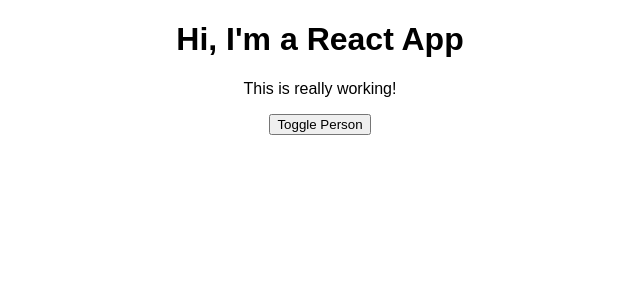
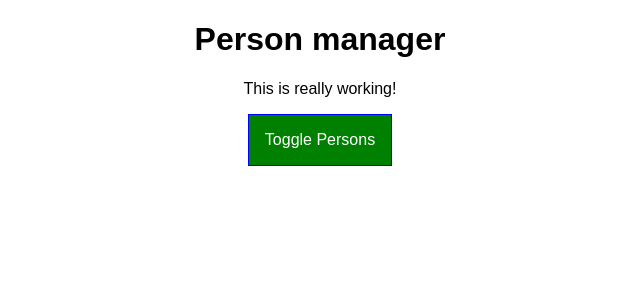
Before and after one commit to kindeme/reactguide, a React app in the folder react-complete-guide/: page / in a window 1280 px wide. Shown: the top 300 px of the page, without its empty margins (320-960 px from the left). Built offline with nearby package versions, Linux system fonts and the light colour scheme.

Commit message:
lifecyle

```diff
--- /dev/null
+++ b/react-complete-guide/src/components/Cockpit/Cockpit.css
@@ -0,0 +1,30 @@
+.red {
+  color: red;
+}
+
+.bold {
+  font-weight: bold;
+}
+
+.Cockpit button {
+  border: 1px solid blue;
+  padding: 16px;
+  background-color: green;
+  font: inherit;
+  color: white;
+  cursor: pointer;
+}
+
+.Cockpit button:hover {
+  background-color: lightgreen;
+  color: black;
+}
+
+.Cockpit button.Red {
+  background-color: red;
+}
+
+.Cockpit button.Red:hover {
+  background-color: salmon;
+  color: black;
+}
--- /dev/null
+++ b/react-complete-guide/src/components/Cockpit/Cockpit.js
@@ -0,0 +1,58 @@
+import React from "react";
+
+import classes from "./Cockpit.css";
+
+const cockpit = (props) => {
+  const assignedClasses = [];
+  let btnClass = "";
+  if (props.showPersons) {
+    btnClass = classes.Red;
+  }
+
+  if (props.persons.length <= 2) {
+    assignedClasses.push(classes.red); // classes = ['red']
+  }
+  if (props.persons.length <= 1) {
+    assignedClasses.push(classes.bold); // classes = ['red', 'bold']
+  }
+
+  return (
+    <div className={classes.Cockpit}>
+      <h1>{props.title}</h1>
+      <p className={assignedClasses.join(" ")}>This is really working!</p>
+      <button className={btnClass} onClick={props.clicked}>
+        Toggle Persons
+      </button>
+    </div>
+  );
+};
+
+export default cockpit;
+
+// import React from "react";
+// import classes from "./Cockpit.css";
+
+// const cockpit = (props) => {
+//   let assignedClasses = [];
+//   let btnClass = "";
+//   if (props.showPersons) {
+//     btnClass = classes.Red;
+//   }
+
+//   if (this.state.persons.length <= 2) {
+//     assignedClasses.push(classes.red); // classes =['red'];
+//   }
+//   if (this.state.persons.length <= 1) {
+//     assignedClasses.push(classes.bold); // classes = ['red','bold]
+//   }
+//   return (
+//     <div className={classes.Cockpit}>
+//       <h1> {props.title}</h1>
+//       <p className={assignedClasses.join(" ")}>This is really working!</p>
+//       <button className={btnClass} onClick={props.clicked}>
+//         Toggle Person
+//       </button>
+//     </div>
+//   );
+// };
+// export default cockpit;
--- a/react-complete-guide/src/components/Persons/Person/Person.css
+++ b/react-complete-guide/src/components/Persons/Person/Person.css
@@ -6,3 +6,9 @@
   padding: 16px;
   text-align: center;
 }
+
+@media (min-width: 500px) {
+  .Person {
+    width: 450px;
+  }
+}
--- a/react-complete-guide/src/components/Persons/Persons.js
+++ b/react-complete-guide/src/components/Persons/Persons.js
@@ -0,0 +1,37 @@
+import React from "react";
+
+import Person from "./Person/Person";
+
+const persons = (props) => {
+  console.log("[Persons.js] rendering...");
+  return props.persons.map((person, index) => {
+    return (
+      <Person
+        click={() => props.clicked(index)}
+        name={person.name}
+        age={person.age}
+        key={person.id}
+        changed={(event) => props.changed(event, person.id)}
+      />
+    );
+  });
+};
+
+export default persons;
+
+// import Teact from "react";
+// import Person from "./Person/Person";
+
+// const persons = (props) =>
+//   props.persons.map((person, index) => {
+//     return (
+//       <Person
+//         click={() => props.clicked(index)}
+//         name={person.name}
+//         key={person.id}
+//         age={person.age}
+//         changed={(event) => props.changed(event, person.id)}
+//       />
+//     );
+//   });
+// export default persons;
--- a/react-complete-guide/src/containers/App.css
+++ b/react-complete-guide/src/containers/App.css
@@ -1,27 +1,3 @@
 .App {
-  margin: 0;
-  padding: 0;
-  font-family: sans-serif;
   text-align: center;
 }
-
-.red {
-  color: red;
-}
-.bold {
-  font-weight: bold;
-}
-
-.Button {
-  background-color: green;
-  font: inherit;
-  color: white;
-  border: 1px solid blue;
-  padding: 8px;
-  cursor: pointer;
-}
-
-.Button:hover {
-  background-color: lightgreen;
-  color: black;
-}
--- a/react-complete-guide/src/containers/App.js
+++ b/react-complete-guide/src/containers/App.js
@@ -1,100 +1,198 @@
 import React, { Component } from "react";
+
 import classes from "./App.css";
-import Person from "./Persons/Person/Person";
-import ErrorBoundary from "./ErrorBoundary/ErrorBoundary";
-import "../components/Persons/Person/Person.css";
+import Persons from "../components/Persons/Persons";
+import Cockpit from "../components/Cockpit/Cockpit";
 
 class App extends Component {
+  constructor(props) {
+    super(props);
+    console.log("[App.js] constructor");
+  }
+
   state = {
     persons: [
-      { name: "Max", age: 28 },
-      { name: "Manu", age: 29 },
-      { name: "Stephanie", age: 26 },
+      { id: "asfa1", name: "Max", age: 28 },
+      { id: "vasdf1", name: "Manu", age: 29 },
+      { id: "asdf11", name: "Stephanie", age: 26 },
     ],
     otherState: "some other value",
     showPersons: false,
   };
 
-  switchNameHandler = (newName) => {
-    // console.log("Was Clicked");
-    //this.state.persons[0].name = "Maximilian";
-    this.setState({
-      persons: [
-        { id: 1, name: newName, age: 28 },
-        { id: 2, name: "Manu", age: 29 },
-        { id: 3, name: "Stephanie", age: 27 },
-      ],
+  static getDerivedStateFromProps(props, state) {
+    console.log("[App.js] getDerivedStateFromProps", props);
+    return state;
+  }
+
+  componentWillMount() {
+    console.log("[App.js] componentWillMount");
+  }
+
+  componentDidMount() {
+    console.log("[App.js] componentDidMount");
+  }
+
+  nameChangedHandler = (event, id) => {
+    const personIndex = this.state.persons.findIndex((p) => {
+      return p.id === id;
     });
-  };
 
-  nameChangeHandler = (event, id) => {
-    const personIndex = this.state.persons.findIndex((p) => {
-      return p.id == id;
-    });
-    const person = { ...this.state.persons[personIndex] };
+    const person = {
+      ...this.state.persons[personIndex],
+    };
+
+    // const person = Object.assign({}, this.state.persons[personIndex]);
 
     person.name = event.target.value;
+
     const persons = [...this.state.persons];
     persons[personIndex] = person;
 
-    this.setState({
-      persons: persons,
-    });
+    this.setState({ persons: persons });
   };
-  togglePersonHandler = () => {
-    const doesShow = this.state.showPersons;
-    this.setState({ showPersons: !doesShow });
-  };
+
   deletePersonHandler = (personIndex) => {
-    // always create a copy ofthe state array
-    //const persons = this.state.persons.slice();
+    // const persons = this.state.persons.slice();
     const persons = [...this.state.persons];
     persons.splice(personIndex, 1);
     this.setState({ persons: persons });
   };
 
+  togglePersonsHandler = () => {
+    const doesShow = this.state.showPersons;
+    this.setState({ showPersons: !doesShow });
+  };
+
   render() {
+    console.log("[App.js] render");
     let persons = null;
-    let btnClass = "";
 
     if (this.state.showPersons) {
       persons = (
-        <div>
-          {this.state.persons.map((person, index) => {
-            return (
-              <Person
-                click={() => this.deletePersonHandler(index)}
-                name={person.name}
-                key={person.id}
-                age={person.age}
-                changed={(event) => this.nameChangeHandler(event, person.id)}
-              />
-            );
-          })}
-        </div>
+        <Persons
+          persons={this.state.persons}
+          clicked={this.deletePersonHandler}
+          changed={this.nameChangedHandler}
+        />
       );
-      btnClass = classes.red;
     }
 
-    let assignedClasses = [];
-
-    if (this.state.persons.length <= 2) {
-      assignedClasses.push(classes.red); // classes =['red'];
-    }
-    if (this.state.persons.length <= 1) {
-      assignedClasses.push(classes.bold); // classes = ['red','bold]
-    }
     return (
       <div className={classes.App}>
-        <h1> Hi, I'm a React App</h1>
-        <p className={assignedClasses.join(" ")}>This is really working!</p>
-        <button className={btnClass} onClick={this.togglePersonHandler}>
-          Toggle Person
-        </button>
+        <Cockpit
+          title={this.props.appTitle}
+          showPersons={this.state.showPersons}
+          persons={this.state.persons}
+          clicked={this.togglePersonsHandler}
+        />
         {persons}
       </div>
     );
+    // return React.createElement('div', {className: 'App'}, React.createElement('h1', null, 'Does this work now?'));
   }
 }
 
 export default App;
+
+// import React, { Component } from "react";
+// import classes from "./App.css";
+// import Persons from "../components/Persons/Persons";
+// import Cockpit from "../components/Cockpit/Cockpit";
+
+// class App extends Component {
+//   constructor(props) {
+//     super(props);
+//     console.log('[App.js] constructor');
+// }
+
+//   state = {
+//     persons: [
+//       { name: "Max", age: 28 },
+//       { name: "Manu", age: 29 },
+//       { name: "Stephanie", age: 26 },
+//     ],
+//     otherState: "some other value",
+//     showPersons: false,
+//   };
+
+//   static getDerivedStateFromProps(props, state) {
+//     console.log('[App.js] getDerivedStateFromProps', props);
+//     return state;
+//   }
+
+//   componentWillMount() {
+//     console.log('App.js] componentWillMount')
+//   }
+
+//   componentDidMount() {
+//     console.log('App.js] componentDidMount')
+//   }
+//   // switchNameHandler = (newName) => {
+//   //   // console.log("Was Clicked");
+//   //   //this.state.persons[0].name = "Maximilian";
+//   //   this.setState({
+//   //     persons: [
+//   //       { id: 1, name: newName, age: 28 },
+//   //       { id: 2, name: "Manu", age: 29 },
+//   //       { id: 3, name: "Stephanie", age: 27 },
+//   //     ],
+//   //   });
+//   // };
+
+//   nameChangeHandler = (event, id) => {
+//     const personIndex = this.state.persons.findIndex((p) => {
+//       return p.id == id;
+//     });
+//     const person = { ...this.state.persons[personIndex] };
+
+//     person.name = event.target.value;
+
+//     const persons = [...this.state.persons];
+//     persons[personIndex] = person;
+
+//     this.setState({
+//       persons: persons,
+//     });
+//   };
+//   togglePersonHandler = () => {
+//     const doesShow = this.state.showPersons;
+//     this.setState({ showPersons: !doesShow });
+//   };
+
+//   deletePersonHandler = (personIndex) => {
+//     // always create a copy ofthe state array
+//     //const persons = this.state.persons.slice();
+//     const persons = [...this.state.persons];
+//     persons.splice(personIndex, 1);
+//     this.setState({ persons: persons });
+//   };
+
+//   render() {
+//     let persons = null;
+
+//     if (this.state.showPersons) {
+//       persons = (
+//         <Persons
+//           persons={this.state.persons}
+//           clicked={this.deletePersonHandler}
+//           changed={this.nameChangeHandler}
+//         />
+//       );
+//     }
+
+//     return (
+//       <div className={classes.App}>
+//         <Cockpit
+//           title={this.props.appTitle}
+//           showPersons={this.state.showPersons}
+//           persons={this.state.persons}
+//           clicked={this.toggleePersonsHandler}
+//         />
+//         {persons}
+//       </div>
+//     );
+//   }
+// }
+
+// export default App;
--- a/react-complete-guide/src/index.js
+++ b/react-complete-guide/src/index.js
@@ -4,5 +4,8 @@
 import App from "./containers/App";
 import registerServiceWorker from "./registerServiceWorker";
 
-ReactDOM.render(<App />, document.getElementById("root"));
+ReactDOM.render(
+  <App appTitle="Person manager" />,
+  document.getElementById("root")
+);
 registerServiceWorker();
```
Also changed, not shown: react-complete-guide/src/components/Persons/Cockpit/Cockpit.js (deleted).
